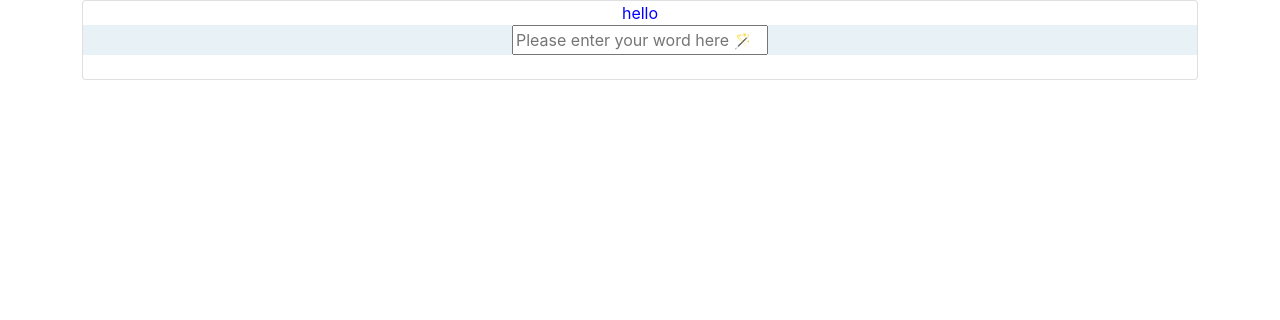
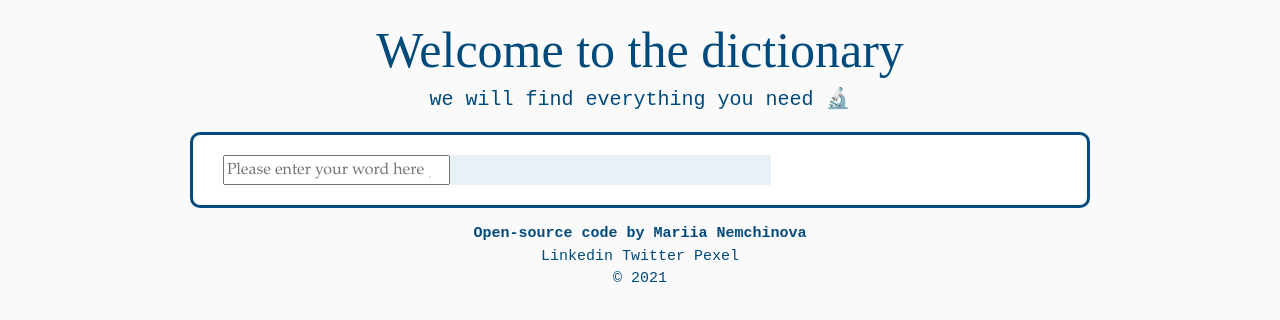
Before and after one commit to mnemch/Dictionary, a React (Create React App) app: page / in a window 1280 px wide. Shown: the top 320 px of the page. Built offline with nearby package versions, Linux system fonts and the light colour scheme; no server answers.

Commit message:
+ Header Footer

```diff
--- a/package.json
+++ b/package.json
@@ -8,6 +8,7 @@
     "@testing-library/user-event": "^12.8.3",
     "axios": "^0.21.1",
     "react": "^17.0.2",
+    "react-audio-player": "^0.17.0",
     "react-dom": "^17.0.2",
     "react-scripts": "4.0.3",
     "web-vitals": "^1.1.1"
--- a/src/App.css
+++ b/src/App.css
@@ -1,38 +1,53 @@
-.App {
-  text-align: center;
+body {
+  background: #fafafa;
+  font-family: "Palatino", "Georgia", serif;
 }
 
-.App-logo {
-  height: 40vmin;
-  pointer-events: none;
+.Header {
+  color: #004a7c;
+  font-weight: bold;
+  text-align: center;
+  margin: 20px auto;
+  /* font-family: "Courier New", Courier, monospace; */
+  font-family: "SansSerif";
+}
+h1 {
+  font-size: 50px;
+}
+h4 {
+  font-family: "Courier New", Courier, monospace;
+  font-size: 20px;
+}
+h4:hover {
+  color: #df7861;
+  font-weight: bold;
 }
 
-@media (prefers-reduced-motion: no-preference) {
-  .App-logo {
-    animation: App-logo-spin infinite 20s linear;
-  }
+.hellohi {
+  color: #004a7c;
+  text-align: center;
+  font-family: "Courier New", Courier, monospace;
+  font-size: 15px;
+}
+a {
+  color: #004a7c;
+  text-decoration: none;
+  font-size: 15px;
+}
+a:hover {
+  color: #df7861;
+  text-decoration: none;
+  font-weight: bold;
 }
 
-.App-header {
-  background-color: #282c34;
-  min-height: 100vh;
-  display: flex;
-  flex-direction: column;
-  align-items: center;
-  justify-content: center;
-  font-size: calc(10px + 2vmin);
-  color: white;
+.Name {
+  font-weight: bold;
 }
-
-.App-link {
-  color: #61dafb;
+.card {
+  border: 3px solid #004a7c;
+  border-radius: 10px;
+  color: #004a7c;
+  margin: 15px auto;
+  max-width: 900px;
+  padding: 20px 30px;
 }
-
-@keyframes App-logo-spin {
-  from {
-    transform: rotate(0deg);
-  }
-  to {
-    transform: rotate(360deg);
-  }
-}
--- a/src/App.js
+++ b/src/App.js
@@ -1,15 +1,18 @@
 import "./App.css";
 import Dictionary from "./Dictionary.js";
+import Footer from "./Footer";
 import "./App.css";
+import Header from "./Header";
 
 function App() {
   return (
     <div className="App">
       <div className="container">
+        <Header className="Header"/>
         <div className="card">
-          hello
           <Dictionary defaultTerm="Hello" />
         </div>
+        <Footer />
       </div>
     </div>
   );
--- a/src/Dictionary.css
+++ b/src/Dictionary.css
@@ -1,7 +1,3 @@
-body {
-  color: blue;
-}
-
 .Dictionary section {
   color: #004a7c;
   background: #e8f1f5;
--- a/src/Dictionary.js
+++ b/src/Dictionary.js
@@ -27,13 +27,10 @@
     }
 
     function search(event) {
-
-        // alert(`you are searching for ${searchWord}`);
         // dictionary api documentation: https://dictionaryapi.dev/
         // https://api.dictionaryapi.dev/api/v2/entries/en_US/hello
         let apiUrl = `https://api.dictionaryapi.dev/api/v2/entries/en_US/${searchWord}`;
         axios.get(apiUrl).then(handResponse);
-
          // pexels api documentation: https://www.pexels.com/api/documentation/
         let pexelsApiKey ="563492ad6f917000010000010c07d0b470024e508205a11acb696a0a";
         let pexelsUrl = `https://api.pexels.com/v1/search?query=${searchWord}&per_page=2`;
@@ -49,14 +46,21 @@
   if (loaded) {
     return (
         <div className="Dictionary">
+             <div className="row">
+            <div className="col-8" >
             <section>
             <form onSubmit={search}>
             <input type="search" onChange={handSearchChange} placeholder="Please enter your word here 🪄 "/>
             </form>
             </section>
+            </div>
             <Results results={results}/>
-            <br/>
+            <div className="row">
+            <div className="col-4" >
             <Photos photos={photos} alt={searchWord}/>
+            </div>
+            </div>
+            </div>
             </div>
     );
   } else {
--- /dev/null
+++ b/src/Footer.js
@@ -0,0 +1,30 @@
+import React from "react";
+
+export default function Footer() {
+  return (
+    <div className="footer">
+    <div className="hellohi">
+        <div className="Name">
+        <a href="https://github.com/mnemch/Dictionary" target="_blank" rel="noreferrer">
+            Open-source code {""}
+        </a>
+        by Mariia Nemchinova
+        </div>
+        <a href="https://www.linkedin.com/in/mariia-nemchinova-693609110/" target="_blank" rel="noreferrer"> Linkedin </a>
+        <a href="https://twitter.com/Maria91259872" target="_blank" rel="noreferrer"> Twitter </a>
+        <a href="https://www.pexels.com"> Pexel </a>
+        <br />
+        {/* add trabslation sp language */}
+        <div className="language">
+            <div id="div1">
+                {/* <a href="#" rel="noreferrer"  onClick="setLanguage('en')"> 🇬🇧English </a>
+                <a href="#" rel="noreferrer" onClick="setLanguage('es')"> 🇪🇸Español </a> */}
+            </div>
+            </div>
+        <div className="year">
+            © 2021
+        </div>
+    </div>
+    </div>
+  );
+}
--- /dev/null
+++ b/src/Header.js
@@ -0,0 +1,11 @@
+import React from "react";
+// import "./Header.css";
+
+export default function Header() {
+  return (
+    <div className="Header">
+      <h1>Welcome to the dictionary</h1>
+      <h4> we will find everything you need 🔬</h4>
+    </div>
+  );
+}
--- a/src/Photos.js
+++ b/src/Photos.js
@@ -10,7 +10,7 @@
               <div className="col-3" key={index}>
                 <a href={photo.src.original} target="_blank" rel="noreferrer">
                   <img
-                    src={photo.src.tiny}
+                    src={photo.src.original}
                     className="img-fluid"
                     alt={props.searchWord}
                   ></img>
```
Also changed, not shown: 1 other file (tests, documents, lock files or other folders).
